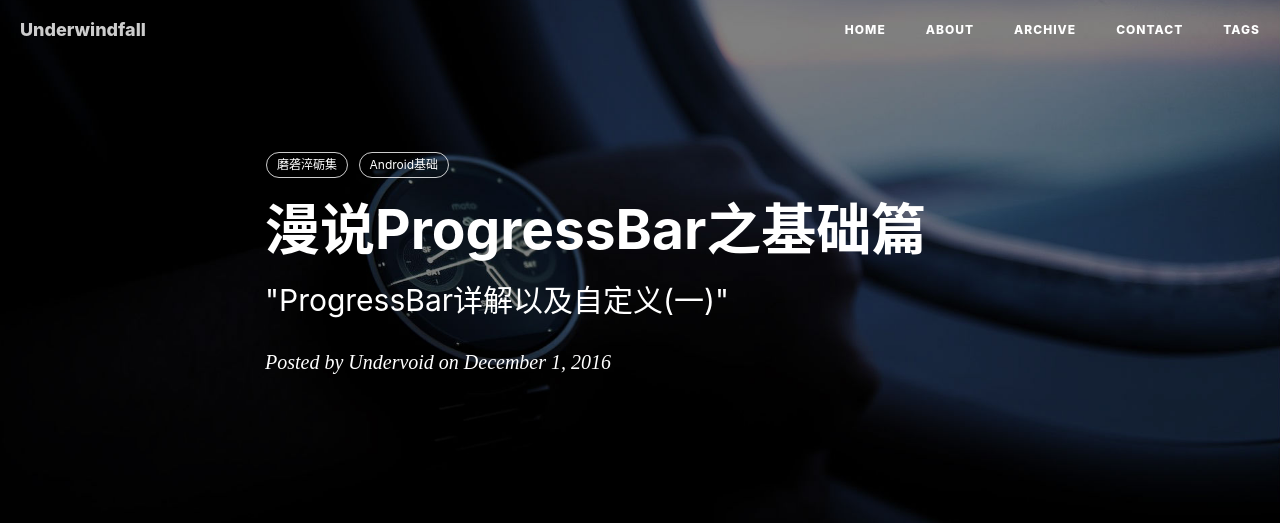
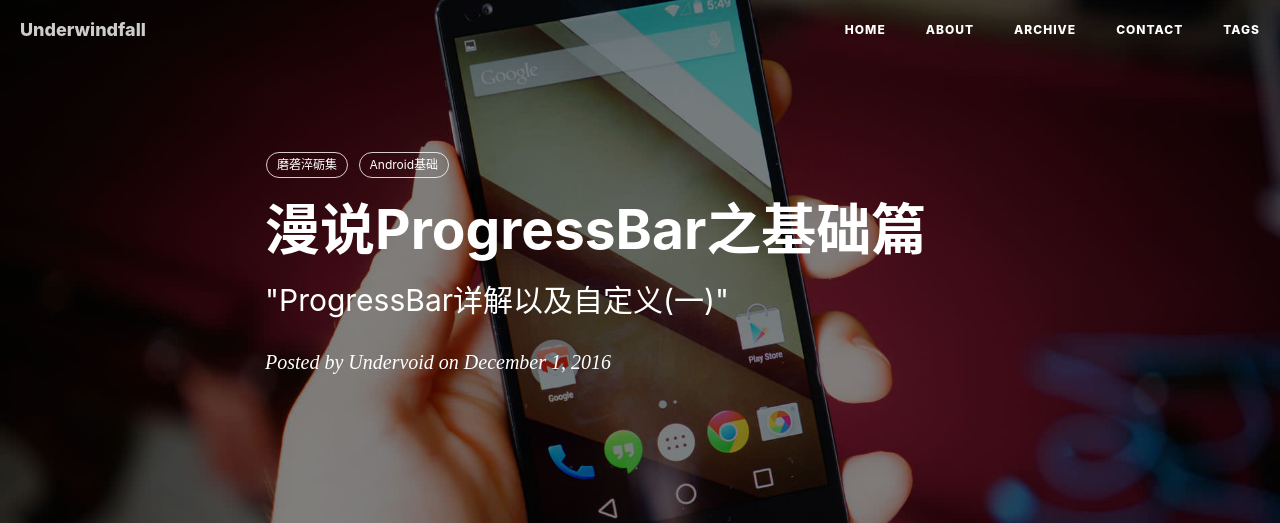
Before and after one commit to underwindfall/underwindfall.github.io, a Jekyll site: the page built from _posts/2016-12-01-漫说-ProgressBar.markdown, in a window 1280 px wide. Shown: the top 523 px of the page. Built offline with Jekyll 4.4.1, drawn with Linux system fonts in a browser that asks for light colours; nearby versions of some CDN libraries; comment, search, counter and statistics services are not loaded; grey boxes are pictures that could not be loaded.

Commit message:
修改下背景图片

```diff
--- a/_posts/2016-12-01-漫说-ProgressBar.markdown
+++ b/_posts/2016-12-01-漫说-ProgressBar.markdown
@@ -4,7 +4,7 @@
 subtitle:   " \"ProgressBar详解以及自定义(一)\""
 date:       2016-12-01 12:00:00
 author:     "Undervoid"
-header-img: "img/post-time.jpg"
+header-img: "img/post-bg-android.jpg"
 catalog: true
 tags:
     - 磨砻淬砺集
```
Also changed, not shown: img/home-bg-back.jpg (added), img/home-bg-foot.jpg (deleted), img/home-bg.jpg.
